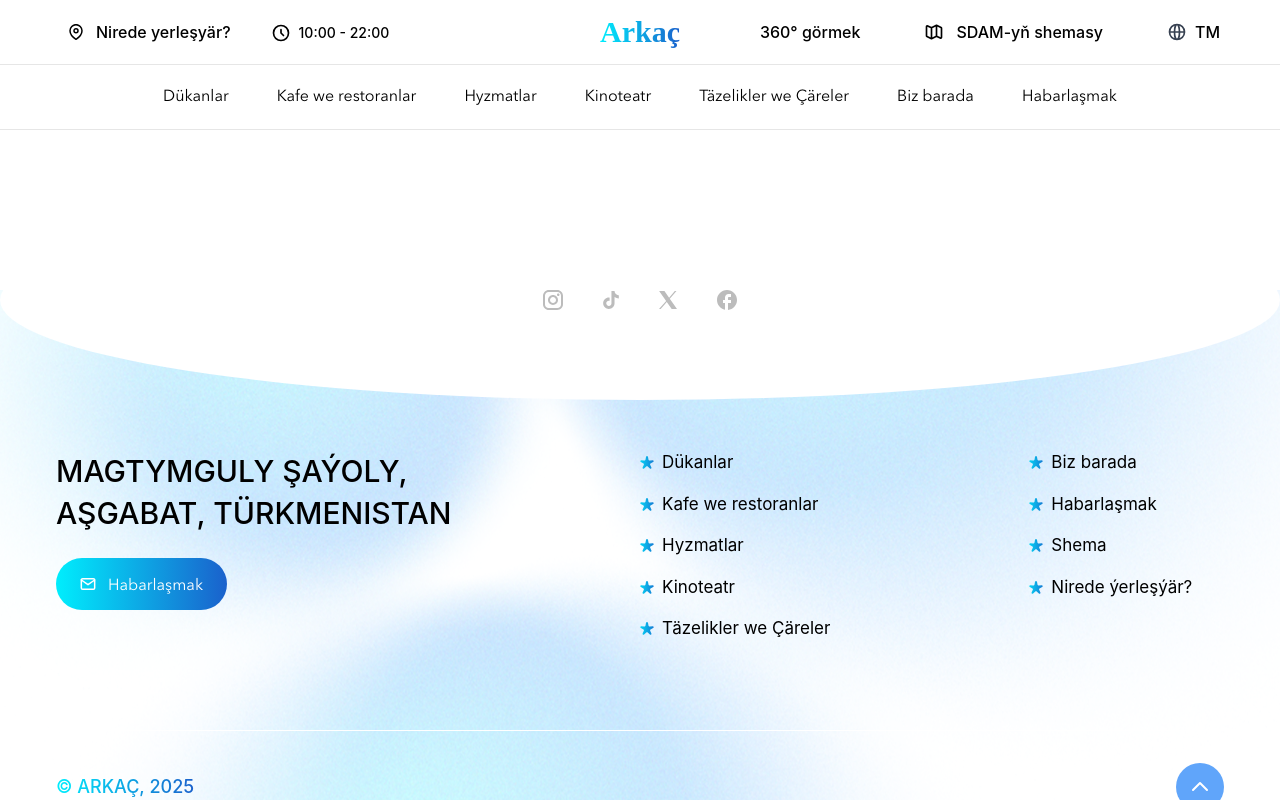
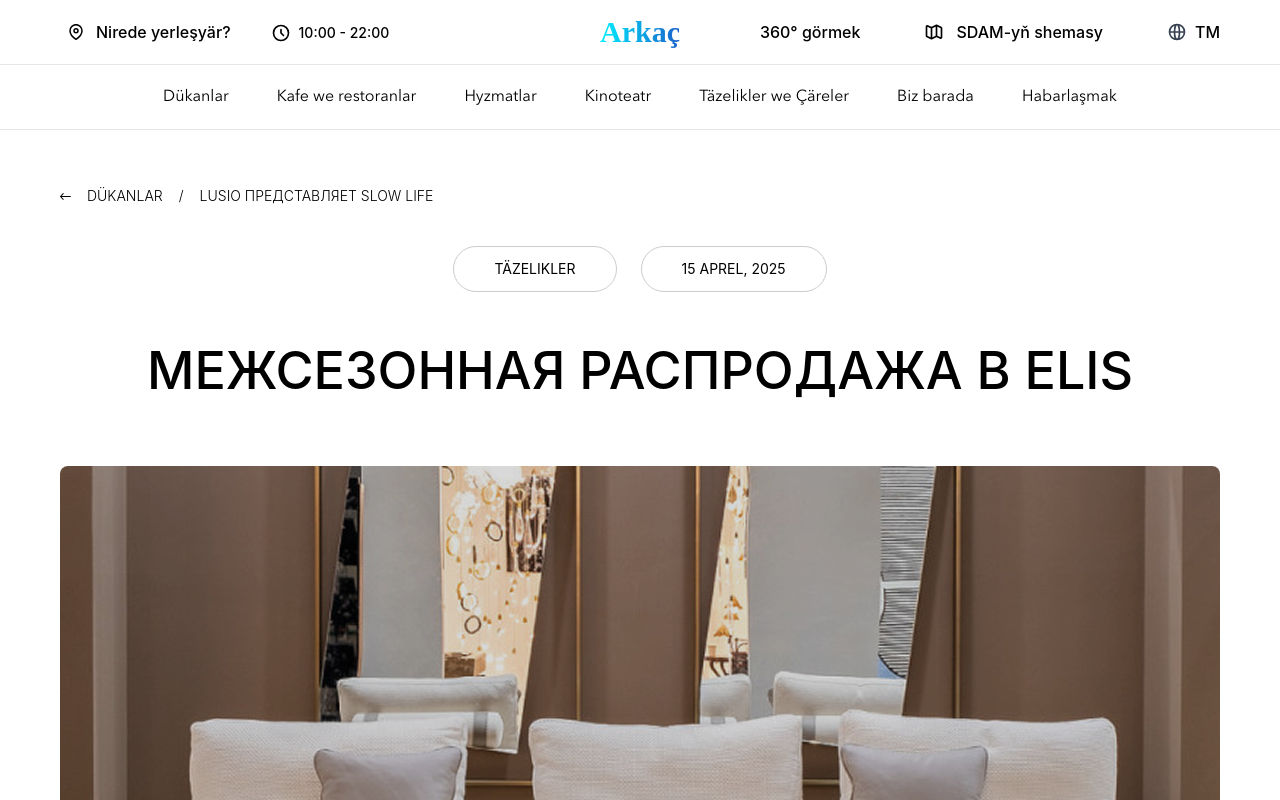
Before and after one commit to mekanio20/arkac, a Vue app: page /news/detail/1 in a window 1280 px wide. Shown: the top 800 px of the page. Built offline with nearby package versions, Linux system fonts and the light colour scheme; a web font is replaced by a local one.

Commit message:
news detail completed

```diff
--- /dev/null
+++ b/src/components/RouterSection.vue
@@ -0,0 +1,43 @@
+<template>
+    <div class="flex items-center space-x-4">
+        <!-- Arrow Left -->
+        <svg width="11" height="7" viewBox="0 0 11 7" fill="none" xmlns="http://www.w3.org/2000/svg">
+            <g clip-path="url(#clip0_174_4285)">
+                <path
+                    d="M-0.00202847 3.49938C0.0023222 3.37168 0.049715 3.24872 0.133112 3.14878L2.79952 0.261235C2.89412 0.169365 3.02103 0.114211 3.15573 0.106422C3.29044 0.098634 3.42339 0.138763 3.52892 0.219062C3.62446 0.32184 3.67678 0.454721 3.67582 0.59212C3.67486 0.729519 3.62069 0.861722 3.52373 0.963275L1.6491 2.99084H10.4999C10.634 3.00116 10.7591 3.0593 10.8503 3.15369C10.9415 3.24808 10.9922 3.37179 10.9922 3.50021C10.9922 3.62863 10.9415 3.75235 10.8503 3.84673C10.7591 3.94112 10.634 3.99926 10.4999 4.00958H1.65083L3.52546 6.03714C3.61567 6.14178 3.66542 6.27286 3.66637 6.40837C3.66731 6.54388 3.6194 6.67558 3.53066 6.78136C3.42576 6.8631 3.29248 6.90414 3.15732 6.89633C3.02216 6.88852 2.89504 6.83241 2.80125 6.73919L0.134845 3.85164C0.043788 3.75521 -0.00518227 3.62917 -0.00202847 3.49938Z"
+                    fill="black" />
+            </g>
+            <defs>
+                <clipPath id="clip0_174_4285">
+                    <rect width="11" height="7" fill="white" transform="matrix(-1 0 0 1 11 0)" />
+                </clipPath>
+            </defs>
+        </svg>
+        <router-link :to="route" class="font-inter font-light text-sm uppercase">
+            {{ prevRoute }}
+        </router-link>
+        <span class="font-inter font-light text-sm uppercase">/</span>
+        <p class="font-inter font-light text-sm uppercase">
+            {{ nextRoute }}
+        </p>
+    </div>
+</template>
+
+<script>
+export default {
+    props: {
+        route: {
+            name: String,
+            required: true
+        },
+        prevRoute: {
+            type: String,
+            required: true
+        },
+        nextRoute: {
+            type: String,
+            required: true
+        }
+    }
+}
+</script>
--- a/src/views/NewsDetail.vue
+++ b/src/views/NewsDetail.vue
@@ -5,8 +5,45 @@
         <!-- Navbar -->
         <Navbar />
         <!-- Main -->
-        <div class="pb-40">
-
+        <div class="pb-40 pt-14">
+            <div class="container">
+                <RouterSection route="/news" prevRoute="Dükanlar" nextRoute="LUSIO представляет Slow Life" />
+                <div class="py-10 flex items-center space-x-6 justify-center">
+                    <div class="border border-arkac-gray-200 rounded-full px-10 py-3 font-inter text-sm uppercase">
+                        Täzelikler
+                    </div>
+                    <div class="border border-arkac-gray-200 rounded-full px-10 py-3 font-inter text-sm uppercase">
+                        15 Aprel, 2025
+                    </div>
+                </div>
+                <h1 class="font-inter font-medium text-[52px] text-center uppercase">Межсезонная распродажа в ELIS</h1>
+                <div class="w-full my-14 h-[460px]">
+                    <img class="w-full h-full object-cover rounded-lg" src="/imgs/news-1.png">
+                </div>
+                <div class="pt-4">
+                    <h3 class="font-inter font-semibold text-2xl">Новая линия украшений UNOde50 Ser Camaleónica
+                        призывает нас к переменам.</h3>
+                    <p class="font-inter font-medium text-lg py-10">
+                        Быть «хамелеоном» – значит быть разным и готовым открывать новые грани своей личности.
+                        Настроение волшебства и чудесных превращений в новых украшениях UNOde50 создают удивительные
+                        кристаллы-хамелеоны. Позолоченные или посеребренные кольца, серьги, браслеты и ожерелья с
+                        кристаллами-хамелеонами – это яркий и стильный акцент, который гармонично впишется как в
+                        повседневный образ, так и в вечерний наряд. Наденьте его – и пусть каждый момент станет
+                        волшебным.
+                    </p>
+                </div>
+                <div class="pt-20">
+                    <h2 class="font-inter font-medium text-4xl uppercase">Meňzeş dükanlar</h2>
+                    <div class="w-full py-6 rounded-xl mt-10 relative overflow-hidden">
+                        <Swiper :modules="modules" :slides-per-view="4" :space-between="40" :loop="true">
+                            <SwiperSlide v-for="item in news" :key="item.id">
+                                <NewsCard :id="item.id" :title="item.title" :date="item.date" :image="item.image"
+                                    :category="item.category" />
+                            </SwiperSlide>
+                        </Swiper>
+                    </div>
+                </div>
+            </div>
         </div>
         <!-- Footer -->
         <Footer />
@@ -17,12 +54,52 @@
 import Header from '@/components/Header.vue';
 import Navbar from '@/components/Navbar.vue';
 import Footer from '@/components/Footer.vue';
+import RouterSection from '@/components/RouterSection.vue';
+import NewsCard from '@/components/NewsCard.vue';
+import { Swiper, SwiperSlide } from 'swiper/vue';
+import 'swiper/css';
+import 'swiper/css/navigation';
+import 'swiper/css/pagination';
 export default {
     name: 'NewsDetail',
     components: {
+        Swiper,
+        SwiperSlide,
         Header,
         Navbar,
-        Footer
+        Footer,
+        RouterSection,
+        NewsCard
+    },
+    data() {
+        return {
+            news: [
+                {
+                    title: 'Все для твоего яркого макияжа по акции 1+1=3!',
+                    category: 'Çäreler',
+                    date: '23.03.2025',
+                    image: 'https://images.pexels.com/photos/3373736/pexels-photo-3373736.jpeg'
+                },
+                {
+                    title: 'В SUNLIGHT -50% на всё!',
+                    category: 'Täzelikler',
+                    date: '23.03.2025',
+                    image: 'https://images.pexels.com/photos/1866149/pexels-photo-1866149.jpeg'
+                },
+                {
+                    title: 'Все для твоего яркого макияжа по акции 1+1=3!',
+                    category: 'Çäreler',
+                    date: '23.03.2025',
+                    image: 'https://images.pexels.com/photos/3738088/pexels-photo-3738088.jpeg'
+                },
+                {
+                    title: 'В SUNLIGHT -50% на всё!',
+                    category: 'Täzelikler',
+                    date: '23.03.2025',
+                    image: 'https://images.pexels.com/photos/1162983/pexels-photo-1162983.jpeg'
+                }
+            ]
+        }
     }
 }
 </script>
--- a/src/views/ShopDetail.vue
+++ b/src/views/ShopDetail.vue
@@ -9,28 +9,7 @@
             <div class="flex-1 flex flex-col space-y-4 pl-16 pr-32">
                 <!-- Shop Detail -->
                 <div class="flex flex-col space-y-10 border-b border-arkac-gray-500 pb-10">
-                    <div class="flex items-center space-x-4">
-                        <!-- Arrow Left -->
-                        <svg width="11" height="7" viewBox="0 0 11 7" fill="none" xmlns="http://www.w3.org/2000/svg">
-                            <g clip-path="url(#clip0_174_4285)">
-                                <path
-                                    d="M-0.00202847 3.49938C0.0023222 3.37168 0.049715 3.24872 0.133112 3.14878L2.79952 0.261235C2.89412 0.169365 3.02103 0.114211 3.15573 0.106422C3.29044 0.098634 3.42339 0.138763 3.52892 0.219062C3.62446 0.32184 3.67678 0.454721 3.67582 0.59212C3.67486 0.729519 3.62069 0.861722 3.52373 0.963275L1.6491 2.99084H10.4999C10.634 3.00116 10.7591 3.0593 10.8503 3.15369C10.9415 3.24808 10.9922 3.37179 10.9922 3.50021C10.9922 3.62863 10.9415 3.75235 10.8503 3.84673C10.7591 3.94112 10.634 3.99926 10.4999 4.00958H1.65083L3.52546 6.03714C3.61567 6.14178 3.66542 6.27286 3.66637 6.40837C3.66731 6.54388 3.6194 6.67558 3.53066 6.78136C3.42576 6.8631 3.29248 6.90414 3.15732 6.89633C3.02216 6.88852 2.89504 6.83241 2.80125 6.73919L0.134845 3.85164C0.043788 3.75521 -0.00518227 3.62917 -0.00202847 3.49938Z"
-                                    fill="black" />
-                            </g>
-                            <defs>
-                                <clipPath id="clip0_174_4285">
-                                    <rect width="11" height="7" fill="white" transform="matrix(-1 0 0 1 11 0)" />
-                                </clipPath>
-                            </defs>
-                        </svg>
-                        <p class="font-inter font-light text-sm uppercase">
-                            Dükanlar
-                        </p>
-                        <span class="font-inter font-light text-sm uppercase">/</span>
-                        <p class="font-inter font-light text-sm uppercase">
-                            LUSIO представляет Slow Life
-                        </p>
-                    </div>
+                    <RouterSection route="/shops" prevRoute="Dükanlar" nextRoute="LUSIO представляет Slow Life" />
                     <p
                         class="w-fit px-5 py-2 bg-arkac-blue-300 text-arkac-blue-200 font-inter font-medium text-sm rounded-lg">
                         1-nji gat
@@ -121,14 +100,15 @@
 </template>
 
 <script>
+import X from '@/components/icons/x.vue';
+import Footer from '@/components/Footer.vue';
+import Instagram from '@/components/icons/instagram.vue';
+import Facebook from '@/components/icons/facebook.vue';
+import Tiktok from '@/components/icons/tiktok.vue';
 import Header from '@/components/Header.vue';
 import Navbar from '@/components/Navbar.vue';
-import Footer from '@/components/Footer.vue';
-import Instagram from '@/components/icons/instagram.vue';
-import Tiktok from '@/components/icons/tiktok.vue';
-import X from '@/components/icons/x.vue';
-import Facebook from '@/components/icons/facebook.vue';
 import ShopCard from '@/components/ShopCard.vue';
+import RouterSection from '@/components/RouterSection.vue';
 import { Swiper, SwiperSlide } from 'swiper/vue';
 import 'swiper/css';
 import 'swiper/css/navigation';
@@ -145,7 +125,8 @@ export default {
         Tiktok,
         X,
         Facebook,
-        ShopCard
+        ShopCard,
+        RouterSection
     },
     data() {
         return {
```
Also changed, not shown: public/imgs/news-1.png (added).
